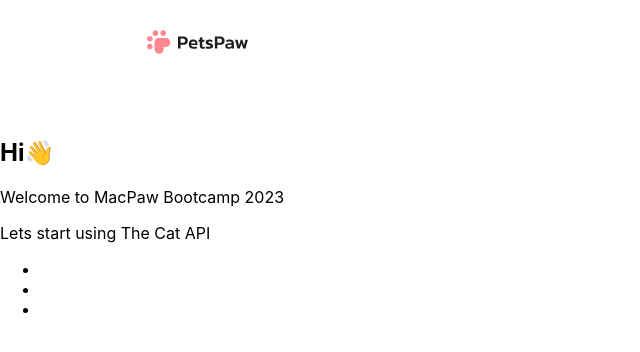
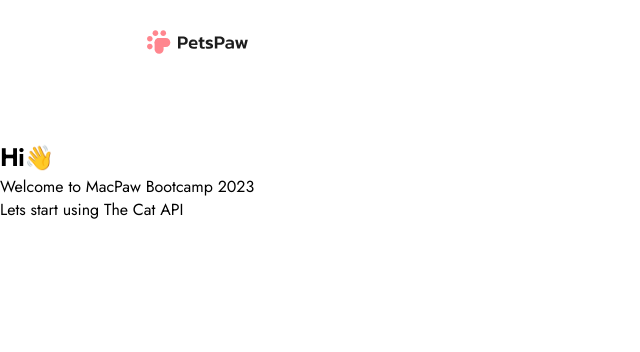
Before and after one commit to DaryaBobur/CatApi, a React (Create React App) app: page / in a window 1280 px wide. Shown: the top 352 px of the page, without its empty margins (0-640 px from the left). Built offline with nearby package versions, Linux system fonts and the light colour scheme.

Commit message:
add fonts

```diff
--- a/src/index.css
+++ b/src/index.css
@@ -2,14 +2,23 @@
 
 body {
   margin: 0;
-  font-family: -apple-system, BlinkMacSystemFont, 'Segoe UI', 'Roboto', 'Oxygen',
-    'Ubuntu', 'Cantarell', 'Fira Sans', 'Droid Sans', 'Helvetica Neue',
-    sans-serif;
   -webkit-font-smoothing: antialiased;
   -moz-osx-font-smoothing: grayscale;
+  font-family: 'Jost', sans-serif;
 }
 
 code {
-  font-family: source-code-pro, Menlo, Monaco, Consolas, 'Courier New',
-    monospace;
+    font-family: 'Jost', sans-serif;
 }
+
+h1,
+h2,
+h3,
+h4,
+h5,
+h6,
+p,
+ul {
+    margin: 0;
+    padding: 0;
+}
```
